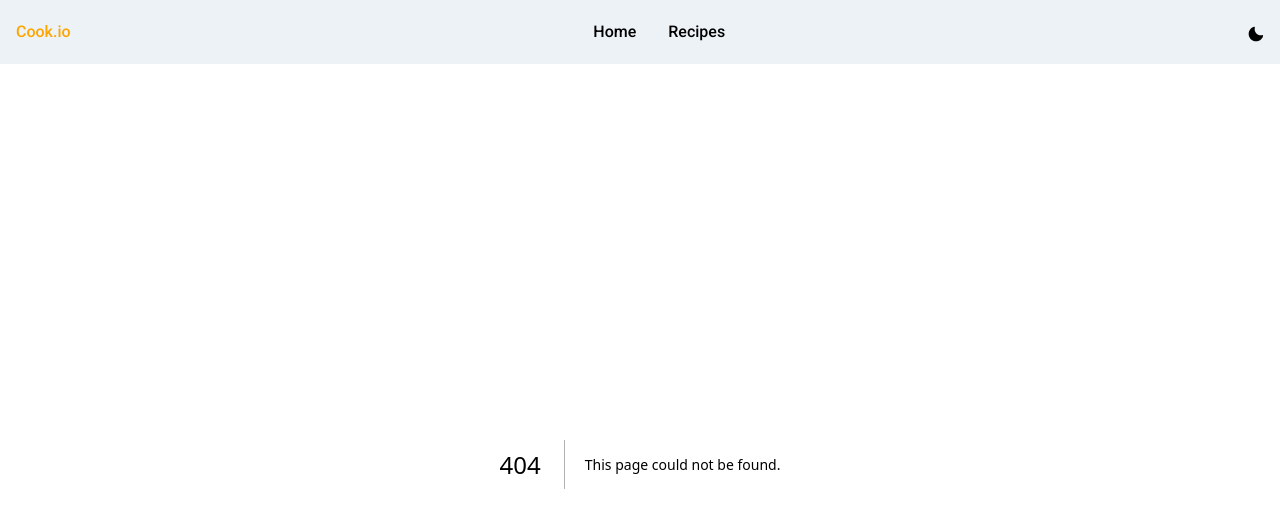
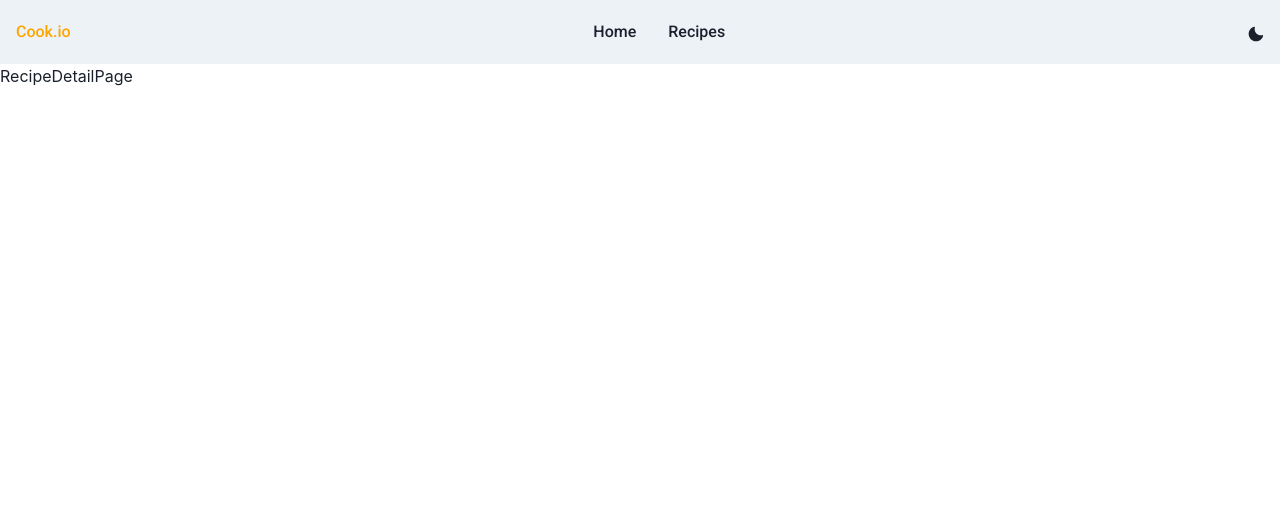
Before and after one commit to niratamang70/recipe-book, a Next.js app: page /recipes/idx in a window 1280 px wide. Before the commit this address had no page. Shown: the top 528 px of the page. Built offline with nearby package versions, Linux system fonts and the light colour scheme.

Commit message:
feat: add recipe detail page

```diff
--- /dev/null
+++ b/src/app/recipes/idx/page.tsx
@@ -0,0 +1,9 @@
+import React from 'react'
+
+const RecipeDetailPage = () => {
+  return (
+    <div>RecipeDetailPage</div>
+  )
+}
+
+export default RecipeDetailPage
```
